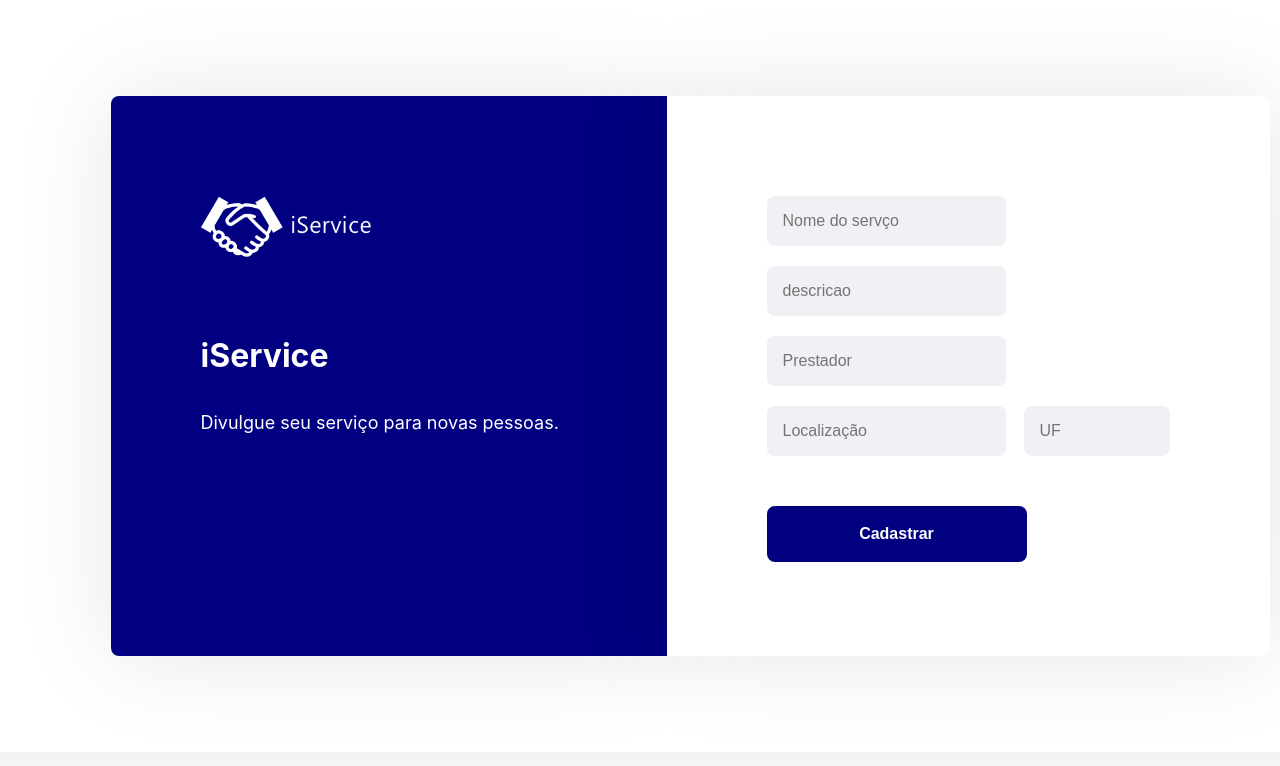
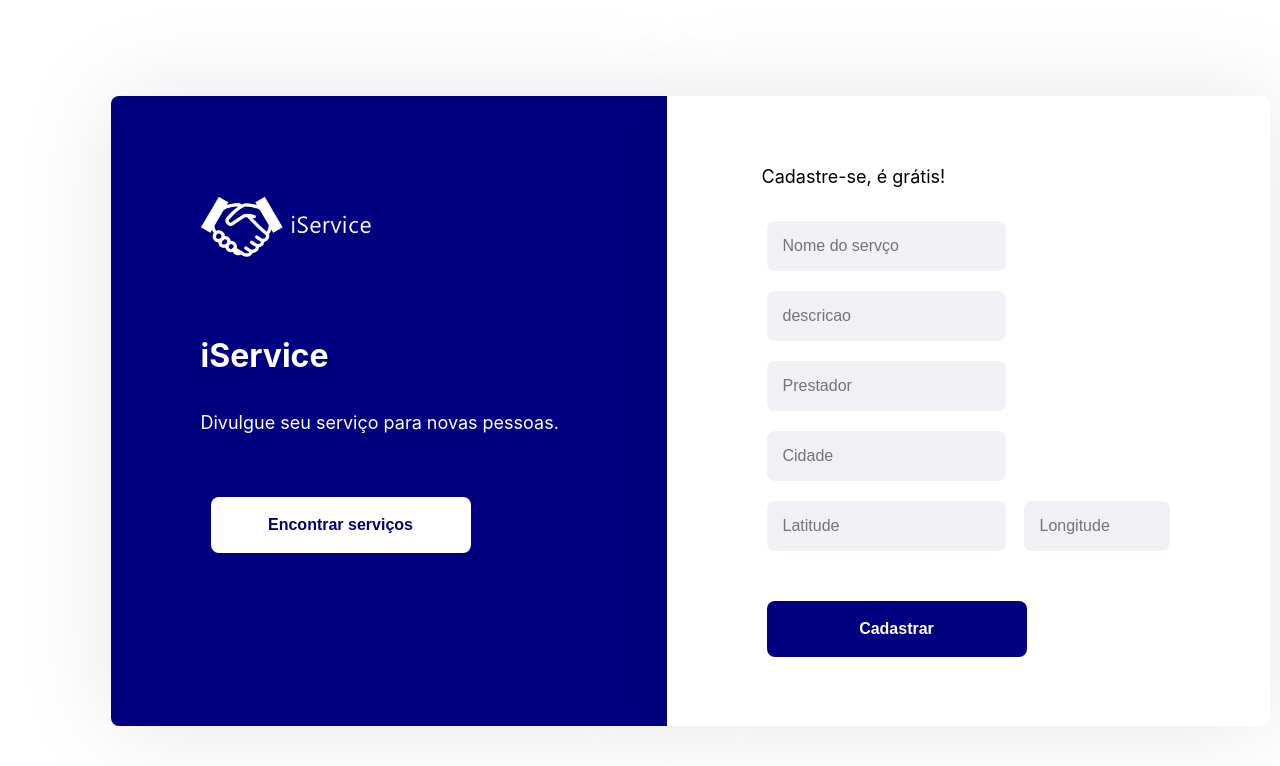
Before and after one commit to alisson-lucas/iService, a React (Create React App) app in the folder frontend/: page / in a window 1280 px wide. Shown: the top 766 px of the page. Built offline with nearby package versions, Linux system fonts and the light colour scheme.

Commit message:
Mudanças no cadastro e criação da listagem junto com a api

```diff
--- a/frontend/src/App.js
+++ b/frontend/src/App.js
@@ -1,24 +1,10 @@
 import logo from './logo.svg';
 import './App.css';
+import Routes from './routes'
 
 function App() {
   return (
-    <div className="App">
-      <header className="App-header">
-        <img src={logo} className="App-logo" alt="logo" />
-        <p>
-          Edit <code>src/App.js</code> and save to reload.
-        </p>
-        <a
-          className="App-link"
-          href="https://reactjs.org"
-          target="_blank"
-          rel="noopener noreferrer"
-        >
-          Learn React
-        </a>
-      </header>
-    </div>
+    <Routes />
   );
 }
 
--- a/frontend/src/index.js
+++ b/frontend/src/index.js
@@ -5,13 +5,7 @@ import App from './App';
 import Home from './pages/cadastro/Cadastro';
 import reportWebVitals from './reportWebVitals';
 
-ReactDOM.render(
-  <React.StrictMode>
-    {/* <App /> */}
-    <Home />
-  </React.StrictMode>,
-  document.getElementById('root')
-);
+ReactDOM.render(<App />,document.getElementById('root'));
 
 // If you want to start measuring performance in your app, pass a function
 // to log results (for example: reportWebVitals(console.log))
--- a/frontend/src/pages/cadastro/Cadastro.js
+++ b/frontend/src/pages/cadastro/Cadastro.js
@@ -1,8 +1,8 @@
 import React, { useState } from 'react';
-// import { Link, useHistory } from 'react-router-dom';
+import { Link, useHistory } from 'react-router-dom';
 // import { FiArrowLeft } from 'react-icons/fi';
 
-// import api from '../../services/api';
+import api from '../../services/api';
 import './styles.css';
 
 import logoImg from '../../assets/iservice_icon_wite.png';
@@ -11,10 +11,11 @@ export default function Register() {
   const [title, setTitle] = useState('');
   const [description, setDescription] = useState('');
   const [prestador, setPrestador] = useState('');
-  const [city, setCity] = useState('');
-  const [uf, setUf] = useState('');
+  const [localizacao, setLocalizacao] = useState('');
+  const [latitude, setLatitude] = useState('');
+  const [longitude, setLongitude] = useState('');
 
-  // const history = useHistory();
+  const history = useHistory();
 
   async function handleRegister(e) {
     e.preventDefault();
@@ -23,19 +24,20 @@ export default function Register() {
       title,
       description,
       prestador,
-      city,
-      uf,
+      localizacao,
+      latitude,
+      longitude
     };
 
-    // try {
-    //   const response = await api.post('ongs', data);
+    try {
+      const response = await api.post('/', data);
 
-    //   alert(`Seu ID de acesso: ${response.data.id}`);
+      alert(`Seu ID de acesso: ${response.data.id}`);
 
-    //   history.push('/');
-    // } catch (err) {
-    //   alert('Erro no cadastro, tente novamente.');
-    // }
+      history.push('/');
+    } catch (err) {
+      alert('Erro no cadastro, tente novamente.');
+    }
   }
 
   return (
@@ -48,6 +50,10 @@ export default function Register() {
             <h1>iService</h1>
             <p>Divulgue seu serviço para novas pessoas.</p>
 
+            <Link to="/servicos">
+              <button className="button" type="submit">Encontrar serviços</button>
+            </Link>
+
             {/* <Link className="back-link" to="/">
               <FiArrowLeft size={16} color="#E02041" />
               Não tenho cadastro
@@ -55,6 +61,7 @@ export default function Register() {
           </section>
         </div>
         <div className="right">
+        <p>Cadastre-se, é grátis!</p>
           <form onSubmit={handleRegister}>
             <input
               placeholder="Nome do servço"
@@ -75,18 +82,24 @@ export default function Register() {
               onChange={e => setPrestador(e.target.value)}
             />
 
+            <input
+              placeholder="Cidade"
+              value={localizacao}
+              onChange={e => setLocalizacao(e.target.value)}
+            />
+
             <div className="input-group">
               <input
-                placeholder="Localização"
-                value={city}
-                onChange={e => setCity(e.target.value)}
+                placeholder="Latitude"
+                value={latitude}
+                onChange={e => setLatitude(e.target.value)}
               />
 
               <input
-                placeholder="UF"
+                placeholder="Longitude"
                 style={{ width: 90 }}
-                value={uf}
-                onChange={e => setUf(e.target.value)}
+                value={longitude}
+                onChange={e => setLongitude(e.target.value)}
               />
             </div>
 
--- a/frontend/src/pages/cadastro/styles.css
+++ b/frontend/src/pages/cadastro/styles.css
@@ -30,12 +30,29 @@
     width: 200px;
   }
 
+  .register-container .content section button {
+    width: 260px;
+    height: 56px;
+    background: #fff;
+    border-radius: 8px;
+    color: #000080;
+    font-weight: bold;
+    font-size: 16px;
+    border: 0;
+    align-self: flex-end;
+    margin-top: 40px;
+    margin-left: 10px;
+    transition: background-color 0.2s;
+    cursor: pointer;
+  }
+
+
   .left {
     background: #000080;
     margin-left: 100px;
     padding: 90px;
     width: 400px;
-    height: 380px;
+    height: 450px;
     border-top-left-radius: 8px;
     border-bottom-left-radius: 8px;
     box-shadow: 0 0 100px rgba(0, 0, 0, 0.1);
@@ -44,10 +61,18 @@
   .right {
     background: #fff;
     padding: 90px;
+    height: 450px;
     /* margin-left: 100px; */
     border-top-right-radius: 8px;
     border-bottom-right-radius: 8px;
     box-shadow: 0 0 100px rgba(0, 0, 0, 0.1);
+  }
+
+  .right p {
+    font-size: 18px;
+    line-height: 32px;
+    margin-top: -25px;
+    margin-left: 5px;
   }
 
   .register-container .content section h1 {
--- /dev/null
+++ b/frontend/src/pages/servicos/Servicos.js
@@ -0,0 +1,47 @@
+import React from 'react';
+import { Link } from 'react-router-dom';
+
+import './styles.css';
+
+import logoImg from '../../assets/iservice_icon_blue.png';
+
+class Servicos extends React.Component {
+    state = {
+        servicos: []
+    };
+
+    componentDidMount() {
+        fetch('http://localhost:3333/servicos')
+            .then(res => res.json())
+            .then(res => {
+                this.setState({
+                    servicos: res
+                });
+            });
+    }
+
+    render() {
+        return (
+            <div className="main-container">
+                <Link to="/">
+                    <img src={logoImg} alt="iService"/>
+                </Link>
+                <h1>Lista de servicos</h1>
+                <ul>
+                    {this.state.servicos.map(item => (
+                        <div className="card">
+                            <li key={item.id}>
+                                <p><b>Nome do serviço:</b> {item.title}</p>
+                                <p><b>Descrição:</b> {item.description}</p>
+                                <p><b>Prestador do seriço:</b> {item.prestador}</p>
+                                <p><b>Cidade:</b> {item.localizacao}</p>
+                            </li>
+                        </div>
+                    ))}
+                </ul>
+            </div>
+        );
+    }
+}
+
+export default Servicos;
--- /dev/null
+++ b/frontend/src/pages/servicos/styles.css
@@ -0,0 +1,36 @@
+.main-container {
+    max-width: 980px;
+    margin: 0 auto;
+    padding: 50px 0;
+    text-align: center;
+}
+
+.main-container img {
+    width: 250px;
+    margin-left: -900px;
+    margin-top: -40px;
+}
+
+.main-container .card {
+    margin: 20px;
+    border-radius: 8px;
+    background: #fff;
+    width: 300px;
+    font-size: 18px;
+    border: 0;
+    box-shadow: 0 0 100px rgba(0, 0, 0, 0.1);
+}
+
+.main-container ul {
+    list-style: none;
+    display: grid;
+    grid-template-columns: repeat(3, 1fr);
+    grid-gap: 30px;
+    margin-top: 50px;
+}
+
+.main-container ul li {
+    display: flex;
+    flex-direction: column;
+    padding: 10px;
+}
--- /dev/null
+++ b/frontend/src/routes.js
@@ -0,0 +1,16 @@
+import React from 'react';
+import { BrowserRouter, Route, Switch } from 'react-router-dom';
+
+import Home from './pages/cadastro/Cadastro';
+import Servicos from './pages/servicos/Servicos';
+
+export default function Routes() {
+    return (
+        <BrowserRouter>
+            <Switch>
+                <Route path="/" exact component={Home} />
+                <Route path="/servicos"  component={Servicos} />
+            </Switch>
+        </BrowserRouter>
+    )
+}
```
Also changed, not shown: 2 other files (tests, documents, lock files or other folders).
